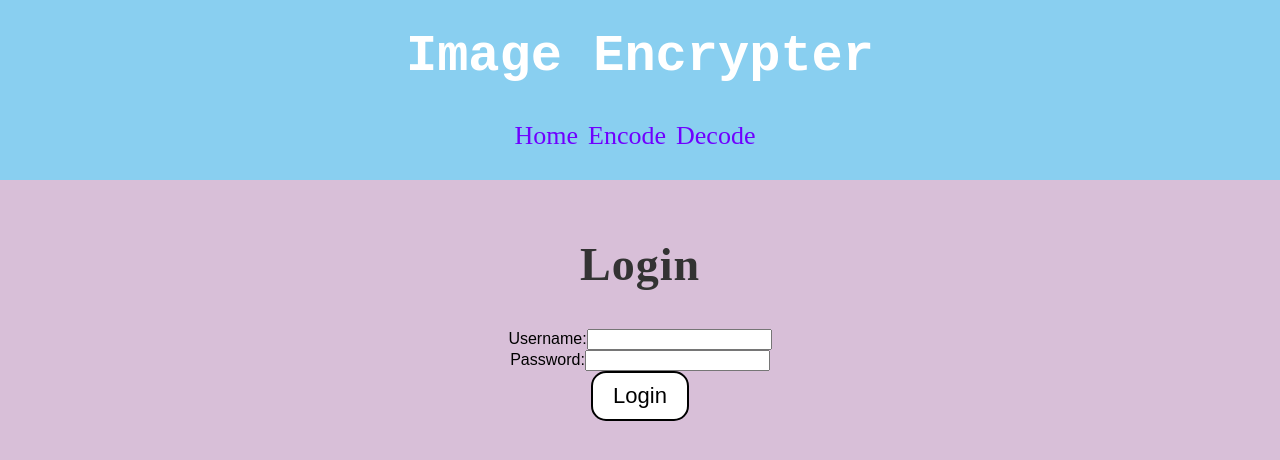
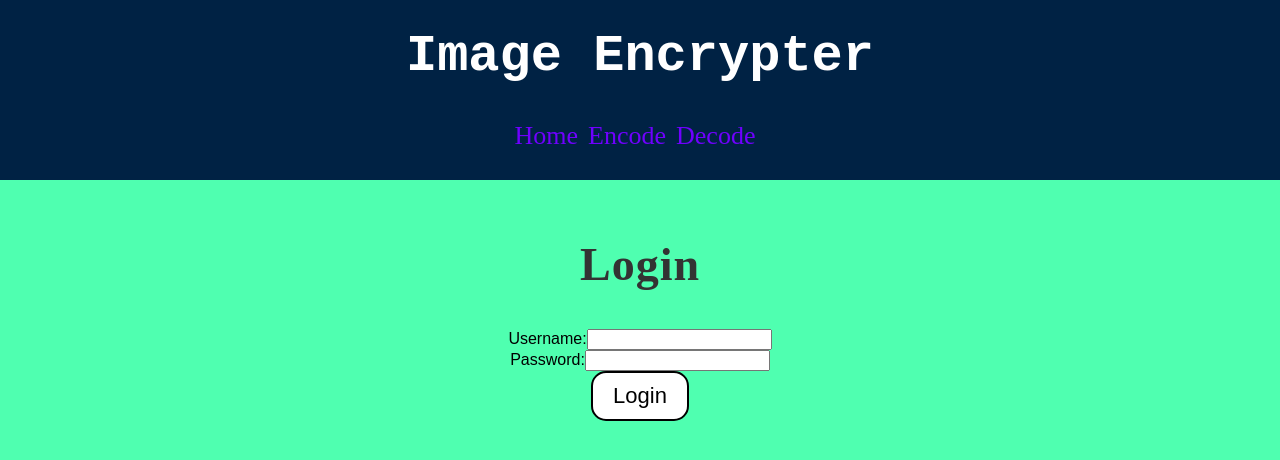
Before and after one commit to kunaltiwari5710/encrypter, a React (Create React App) app: page / in a window 1280 px wide. Shown: the top 460 px of the page. Built offline with nearby package versions, Linux system fonts and the light colour scheme.

Commit message:
Update styles.css

```diff
--- a/src/styles.css
+++ b/src/styles.css
@@ -4,11 +4,11 @@ padding: 0;
 box-sizing: border-box;
 }
 body {
-background-color: #D8BFD8; /* Set the background color to aqua */ margin: 0;
+background-color: #4FFFB0; /* Set the background color to aqua */ margin: 0;
 font-family: Arial, sans-serif;
 }
 header {
-background-color: #89CFF0; font-family: monospace; font-size: 26px;
+background-color: #002244; font-family: monospace; font-size: 26px;
 color: #fff; padding: 2px; margin-top: -10px; text-align: center;
 }
 
```
